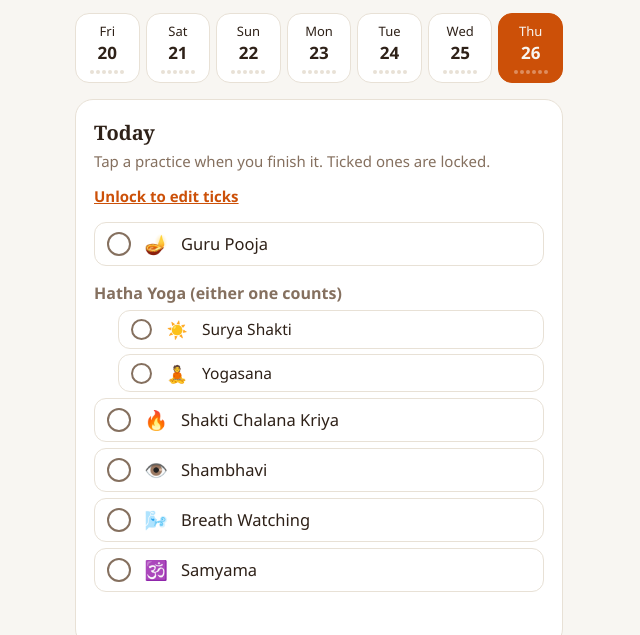
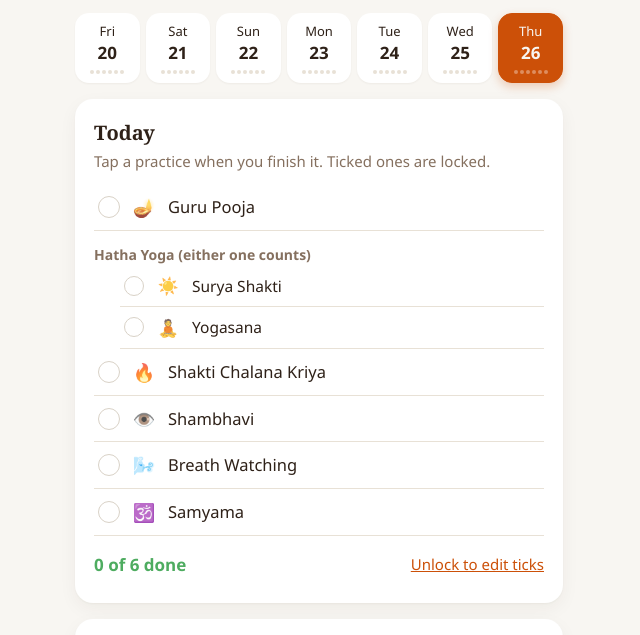
Before and after one commit to geetajujar/SadhanaTracker, a plain HTML site: page index.html in a window 1280 px wide. Shown: the part 88-723 px from the top of the page, without its empty margins (321-961 px from the left). Drawn offline with Linux system fonts and the light colour scheme.

Commit message:
Add files via upload

```diff
--- a/index.html
+++ b/index.html
@@ -35,17 +35,19 @@ h1{font-size:30px;color:var(--main)}
 .sub{color:var(--mute);font-size:15px;margin-bottom:12px}
 .item{display:flex;align-items:center;gap:12px;width:100%;padding:9px 12px;margin-top:6px;border:1.5px solid var(--line);border-radius:12px;background:transparent;color:var(--ink);font:inherit;font-size:16.5px;text-align:left;cursor:pointer}
 .item .box{flex:none;width:24px;height:24px;border-radius:50%;border:2px solid var(--mute);display:grid;place-items:center;color:transparent;font-size:15px}
-.item.on{background:var(--goldsoft);border-color:var(--gold)}
+.item.on{background:#efece7;border-color:#e6e1d8;color:#aaa298}
+.item.on .ic{opacity:.35}
 .item.on .box{background:var(--done);border-color:var(--done);color:#fff}
-.item.on span:last-child{text-decoration:line-through;text-decoration-color:var(--mute)}
 button:focus-visible{outline:3px solid var(--gold);outline-offset:2px}
 .item.subitem{margin-left:24px;width:calc(100% - 24px);font-size:15.5px;padding:7px 12px;margin-top:5px}
 .item.subitem .box{width:21px;height:21px;font-size:13px}
 .grp{margin-top:16px;font-weight:600;font-size:16px;color:var(--mute)}
 .ic{flex:none;width:26px;text-align:center;font-size:19px;line-height:1}
 .item.subitem .ic{font-size:17px}
-.item:disabled{cursor:default;color:var(--ink);opacity:1}
-.lk{background:none;border:none;color:var(--main);font:inherit;font-size:15px;font-weight:600;text-decoration:underline;cursor:pointer;padding:0;margin:-4px 0 8px}
+.item:disabled{cursor:default;color:#aaa298;opacity:1}
+.lk{background:none;border:none;color:var(--main);font:inherit;font-size:15px;font-weight:400;text-decoration:underline;cursor:pointer;padding:8px 0;margin:0;display:block}
+.foot{display:flex;justify-content:space-between;align-items:center;gap:10px;margin-top:10px}
+.foot .msg{margin:0;min-height:0}
 .mhead{display:flex;align-items:center;justify-content:space-between;margin-bottom:6px}
 .nav{width:40px;height:40px;border-radius:12px;border:1.5px solid var(--line);background:transparent;color:var(--ink);font-size:22px;cursor:pointer}
 .nav:disabled{opacity:.3;cursor:default}
@@ -81,6 +83,19 @@ textarea{width:100%;margin-top:10px;border:1.5px solid var(--line);border-radius
 .sethead{display:flex;align-items:center;gap:12px;margin-bottom:16px}
 .sethead h2{font-size:26px;color:var(--main)}
 .btn.danger{border-color:#c0392b;color:#c0392b;width:100%;margin-top:4px}
+/* lighter, calmer list */
+.item{border:none;border-bottom:1px solid var(--line);border-radius:0;margin-top:0;padding:11px 4px;gap:12px;background:transparent}
+.item .box{width:22px;height:22px;border:1.5px solid #d9d2c7;font-size:13px}
+.item.on{background:transparent;border-color:var(--line);color:#aaa298}
+.item.on .box{background:var(--done);border-color:var(--done)}
+.ic{width:24px;font-size:18px;opacity:.8}
+.item.on .ic{opacity:.3}
+.item.subitem{margin-left:26px;width:calc(100% - 26px);padding:9px 4px;margin-top:0;font-size:15.5px}
+.item.subitem .box{width:20px;height:20px;font-size:12px}
+.grp{font-size:14px;margin-top:14px}
+.card{border-color:transparent;box-shadow:0 1px 2px rgba(60,40,20,.04),0 6px 18px rgba(60,40,20,.05)}
+.day{border-color:transparent;box-shadow:0 1px 2px rgba(60,40,20,.05)}
+.day.sel{box-shadow:0 4px 10px rgba(204,80,8,.25)}
 </style>
 </head>
 <body>
@@ -92,9 +107,8 @@ textarea{width:100%;margin-top:10px;border:1.5px solid var(--line);border-radius
 <section class="card">
 <h2 id="dayTitle">Today</h2>
 <div class="sub">Tap a practice when you finish it. Ticked ones are locked.</div>
-<button class="lk" id="lk"></button>
 <div id="list"></div>
-<div class="msg" id="msg"></div>
+<div class="foot"><div class="msg" id="msg"></div><button class="lk" id="lk"></button></div>
 </section>
 
 <section class="card">
@@ -200,7 +214,7 @@ function render(){
     }else mk(p.name,!!day[p.id],[p.id],"",p.icon);
   });
   const c=count(sel);
-  document.getElementById("msg").textContent=c===P.length?"All practices done. Well done!":c>0?c+" of "+P.length+" done":"";
+  document.getElementById("msg").textContent=c===P.length?"All done. Well done!":c+" of "+P.length+" done";
   stats();cal();
 }
 
```
